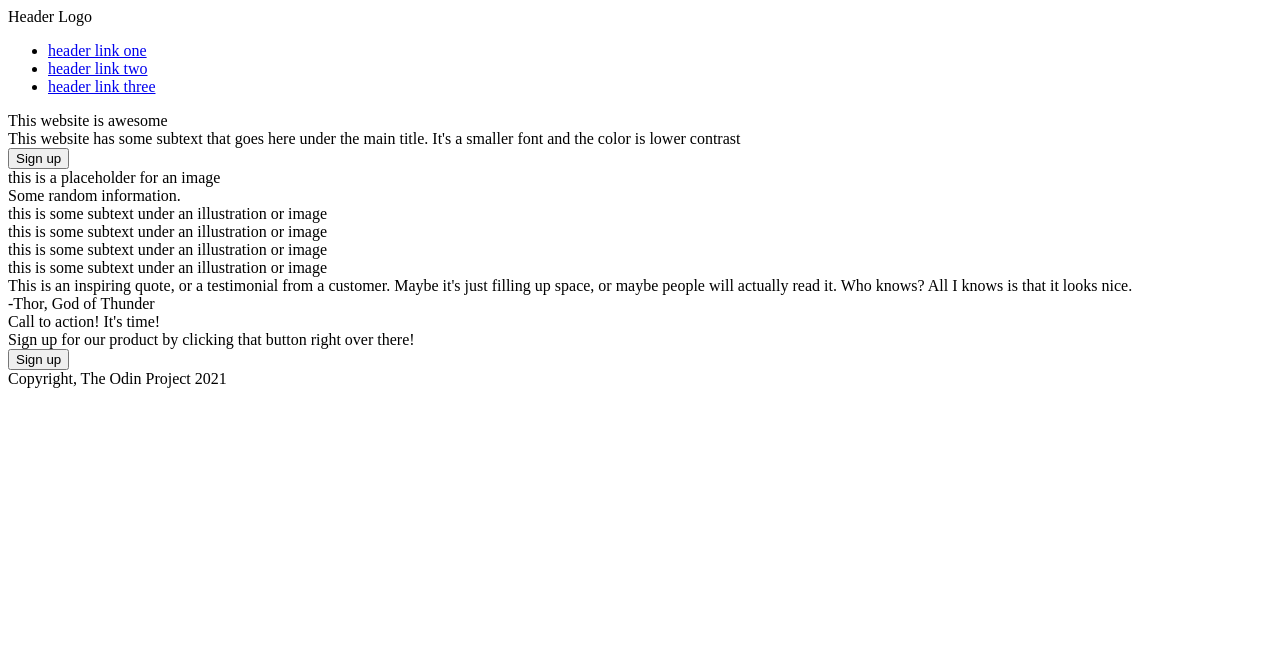
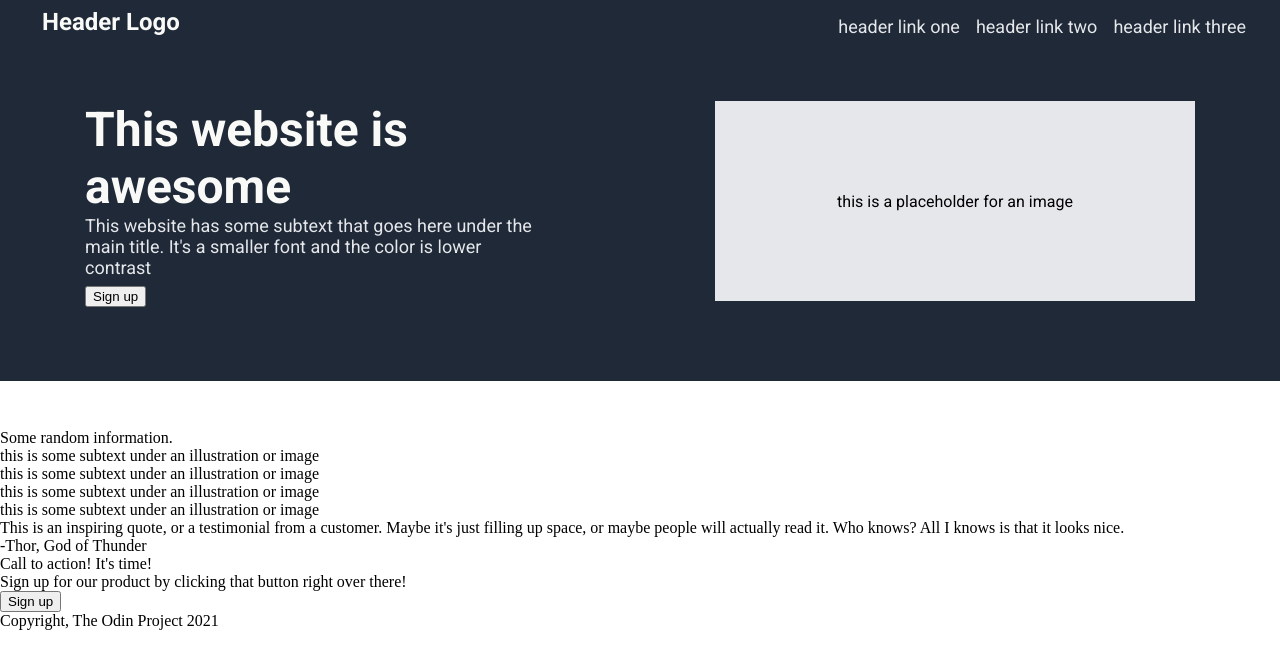
Before and after one commit to manssigupta/landing-page, a plain HTML site: page index.html in a window 1280 px wide. Drawn offline with Linux system fonts and the light colour scheme.

Commit message:
Add style to header's top

```diff
--- a/index.html
+++ b/index.html
@@ -4,11 +4,12 @@
     <meta charset="UTF-8">
     <meta name="viewport" content="width=device-width, initial-scale=1.0">
     <title>Landing Page</title>
+    <link rel="stylesheet" href="style.css">
 </head>
 <body>
     <div class="header">
         <div class="top">
-            <div class="headertext">
+            <div class="textmain">
                 Header Logo
             </div>
             <div class="links">
--- /dev/null
+++ b/style.css
@@ -0,0 +1,71 @@
+@import url('https://fonts.googleapis.com/css2?family=Roboto:wght@400;700&display=swap');
+
+body{
+    margin:0;
+    padding: 0;
+}
+.top{
+    display: flex;
+    justify-content: space-between;
+    font: white;
+}
+a{
+    text-decoration: none;
+    color: #E5E7EB;
+    font-size: 18px;
+    font-family: Roboto, sans-serif;
+}
+ul{
+    list-style-type: none;
+    display: flex;
+    gap:16px;
+    margin-right: 34px;
+
+}
+
+.header{
+    background-color: #1f2937;
+
+
+}
+.textmain{
+    color: #F9FAF8;
+    font-size: 24px;
+    font-weight: bold;
+    padding: 8px;
+    margin-left: 34px;
+    font-family: Roboto, sans-serif;
+}
+.bottom{
+    display: flex;
+    justify-content: space-around;
+    margin-top: 48px;
+    margin-bottom: 48px;
+}
+.maintitle{
+    font-family: Roboto, sans-serif;
+    color: #F9FAF8;
+    font-size: 48px;
+    font-weight: 900;
+    flex-wrap: wrap;
+}
+.left{
+    width: 460px;
+}
+.right{
+    height: 200px;
+    width: 480px;
+    background-color: #E5E7EB;
+    margin-bottom: 80px;
+    display: flex;
+    justify-content: center;
+    align-items: center;
+    font-family: Roboto, sans-serif;
+}
+.subtext{
+    color: #E5E7EB;
+    font-size: 18px;
+    font-family: Roboto, sans-serif;
+    flex-wrap: wrap;
+    margin-bottom: 8px;
+}
```
